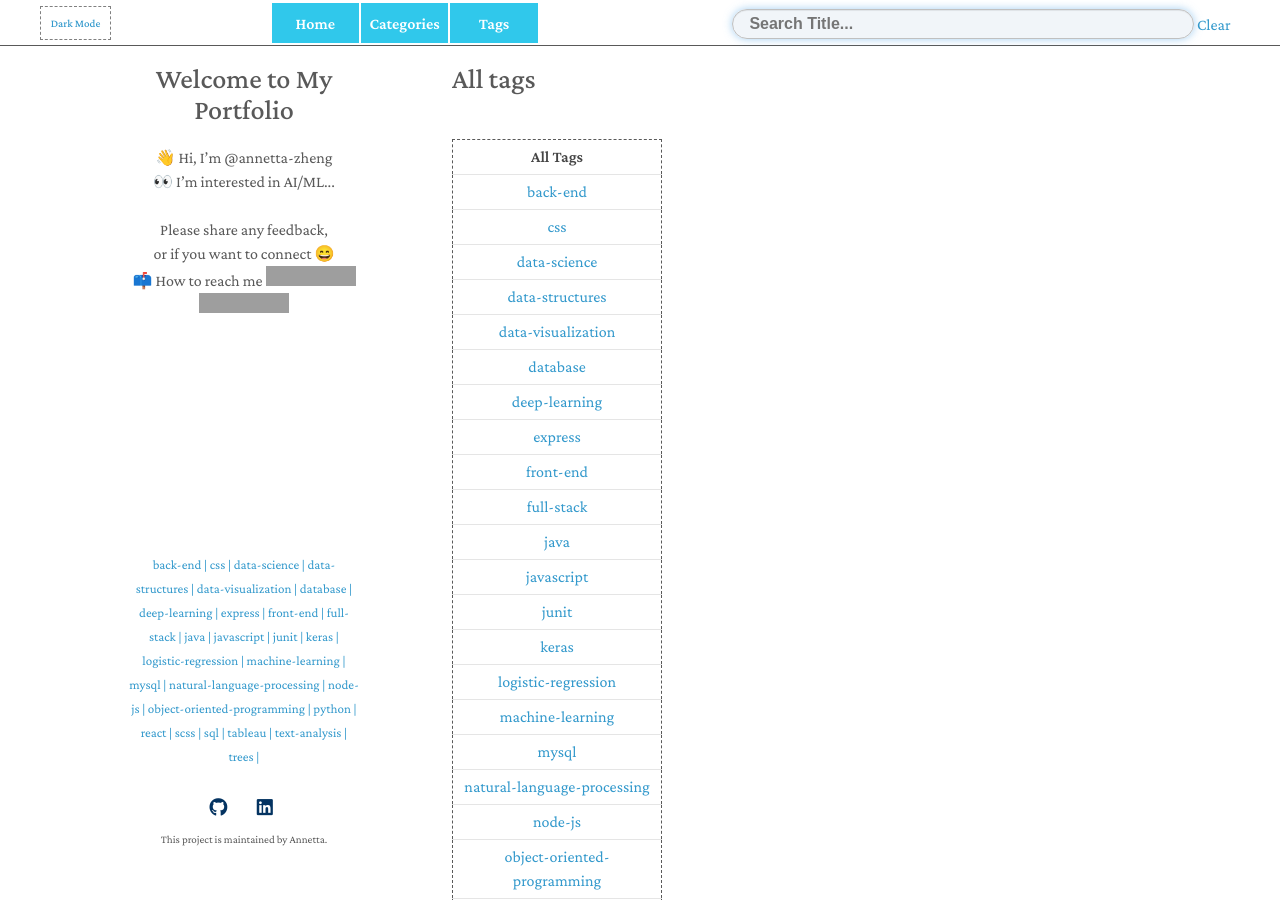
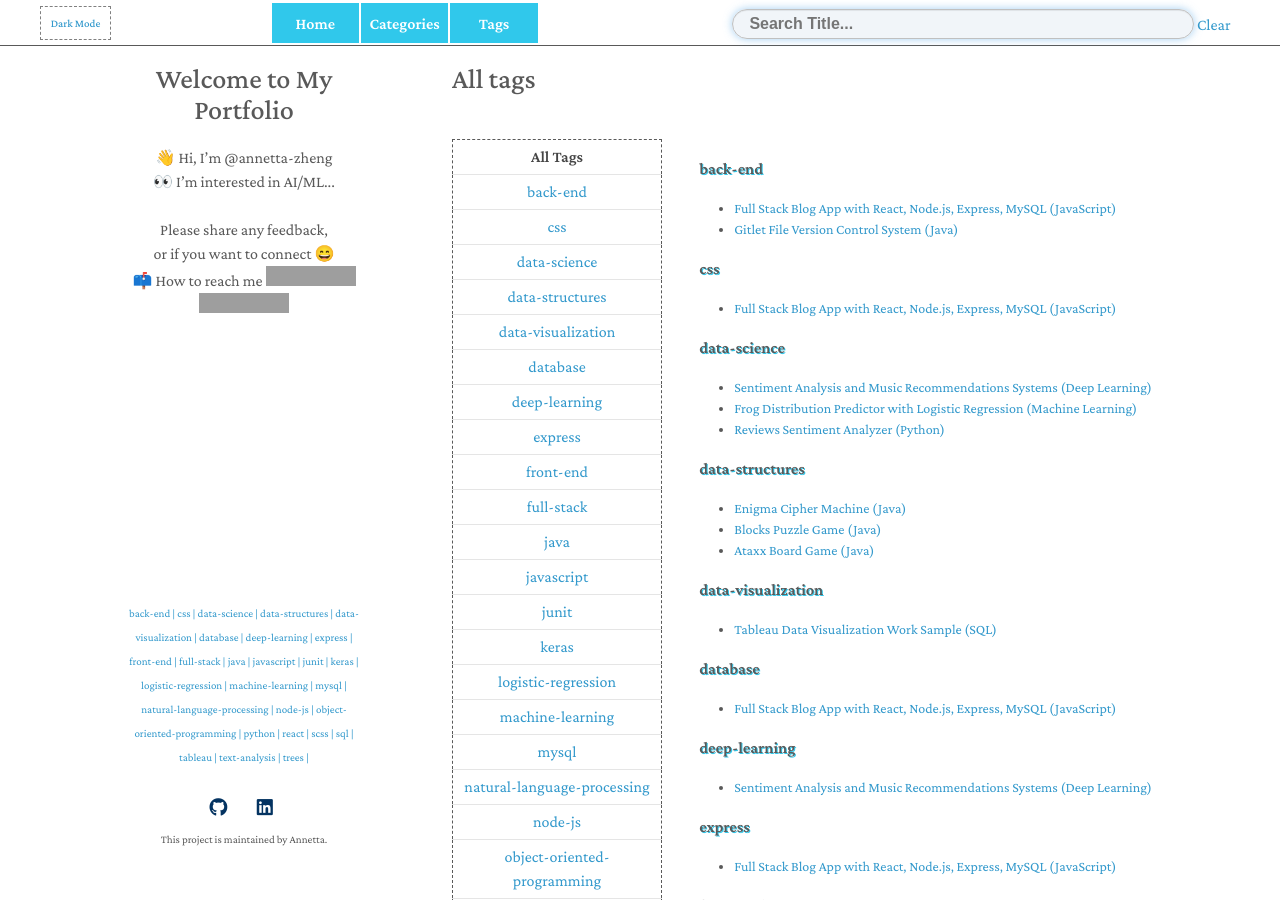
Before and after one commit to annetta-zheng/annetta-zheng, a Jekyll site: the page built from tags/index.html, in a window 1280 px wide and 900 px high. Built offline with Jekyll 4.4.1, drawn with Linux system fonts in a browser that asks for light colours; nearby versions of some CDN libraries; a style sheet for code colours, icons or effects is not loaded; grey boxes are pictures that could not be loaded.

Commit message:
adjust font

```diff
--- a/_includes/components/footer.html
+++ b/_includes/components/footer.html
@@ -20,7 +20,7 @@
 {% endfor %}
 <p>
   {% for tag in tags %}
-  <a href="/tags/{{ tag }}/" style="font-size: 13px">
+  <a href="/tags/{{ tag }}/" style="font-size: 11px">
       {{ tag}} |
   </a>
   {% endfor %}
--- a/tags/index.html
+++ b/tags/index.html
@@ -16,13 +16,14 @@
       </tr>
       {% for tag in tags %}
       <tr>
-        <td style="text-align: center"><a href="#{{ tag }}">{{ tag }}</a></td>
+        <td style="text-align: center; font-size:16px"><a href="#{{ tag }}">{{ tag }}</a></td>
         <!-- <td style="text-align: center"><a href="#{{ tag }}"><span class="count">{{ tag.c }}</span></a></td>  -->
       </tr>
       {% endfor %}
     </table>
   </div>
-  <div  style="float: right;">
+  <div  style="float: right; font-size:14px">
+    <br>
     {% for tag in tags %}
       <h3 id="{{ tag }}">{{ tag }}</h3>
       <ul class="tag">
```
